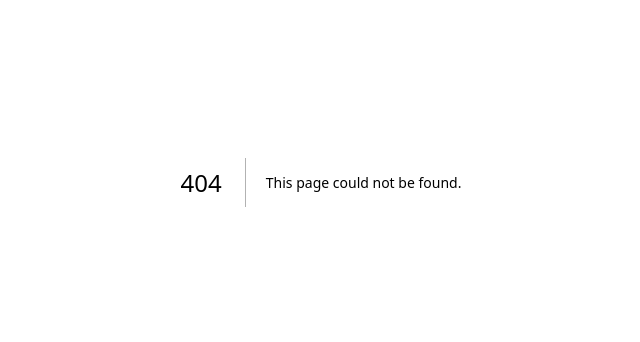
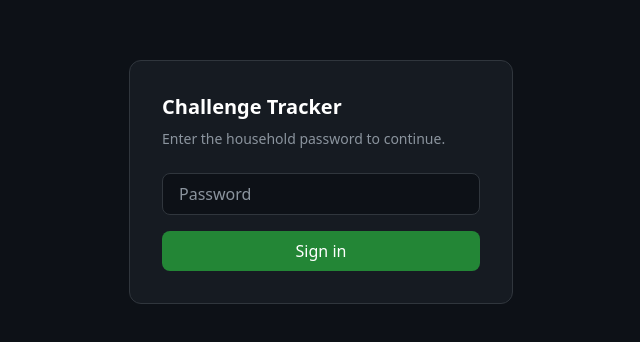
Before and after one commit to Nadionuson/challenge-tracker, a Next.js app: page /login in a window 1280 px wide. Before the commit this address had no page. Shown: the part 218-560 px from the top of the page, without its empty margins (319-959 px from the left). Built offline with nearby package versions, Linux system fonts and the light colour scheme; no server answers.

Commit message:
feat: login page with iron-session auth

```diff
--- /dev/null
+++ b/app/login/actions.ts
@@ -0,0 +1,22 @@
+'use server'
+
+import { cookies } from 'next/headers'
+import { getIronSession } from 'iron-session'
+import { redirect } from 'next/navigation'
+import { SessionData, sessionOptions } from '@/lib/session'
+
+export async function loginAction(formData: FormData) {
+  const password = formData.get('password') as string
+
+  if (password !== process.env.APP_PASSWORD) {
+    // Redirect back to login with error in query string
+    redirect('/login?error=Incorrect+password.')
+  }
+
+  // eslint-disable-next-line @typescript-eslint/no-explicit-any
+  const session = await getIronSession<SessionData>(await cookies() as any, sessionOptions)
+  session.authenticated = true
+  await session.save()
+
+  redirect('/')
+}
--- /dev/null
+++ b/app/login/page.tsx
@@ -0,0 +1,37 @@
+import { loginAction } from './actions'
+
+// searchParams is a Promise in Next.js 16 App Router — must be awaited
+export default async function LoginPage({
+  searchParams,
+}: {
+  searchParams: Promise<{ error?: string }>
+}) {
+  const params = await searchParams
+
+  return (
+    <div className="min-h-screen bg-[#0d1117] flex items-center justify-center">
+      <div className="bg-[#161b22] border border-[#30363d] rounded-xl p-8 w-full max-w-sm">
+        <h1 className="text-white text-xl font-bold mb-2">Challenge Tracker</h1>
+        <p className="text-[#8b949e] text-sm mb-6">Enter the household password to continue.</p>
+        <form action={loginAction} className="flex flex-col gap-4">
+          <input
+            type="password"
+            name="password"
+            placeholder="Password"
+            required
+            className="bg-[#0d1117] border border-[#30363d] rounded-lg px-4 py-2 text-white placeholder-[#8b949e] focus:outline-none focus:border-[#58a6ff]"
+          />
+          {params.error && (
+            <p className="text-[#f85149] text-sm">{decodeURIComponent(params.error)}</p>
+          )}
+          <button
+            type="submit"
+            className="bg-[#238636] hover:bg-[#2ea043] text-white rounded-lg py-2 font-medium transition-colors"
+          >
+            Sign in
+          </button>
+        </form>
+      </div>
+    </div>
+  )
+}
```
